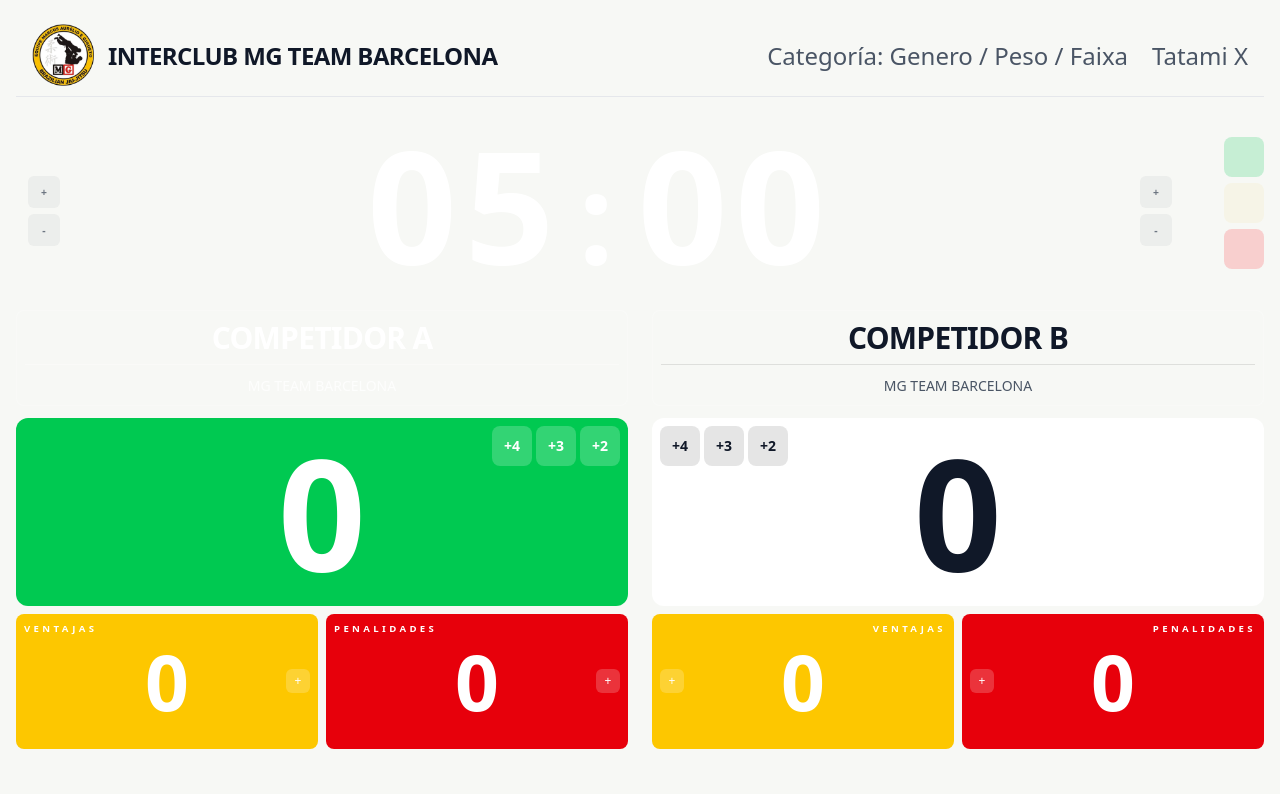
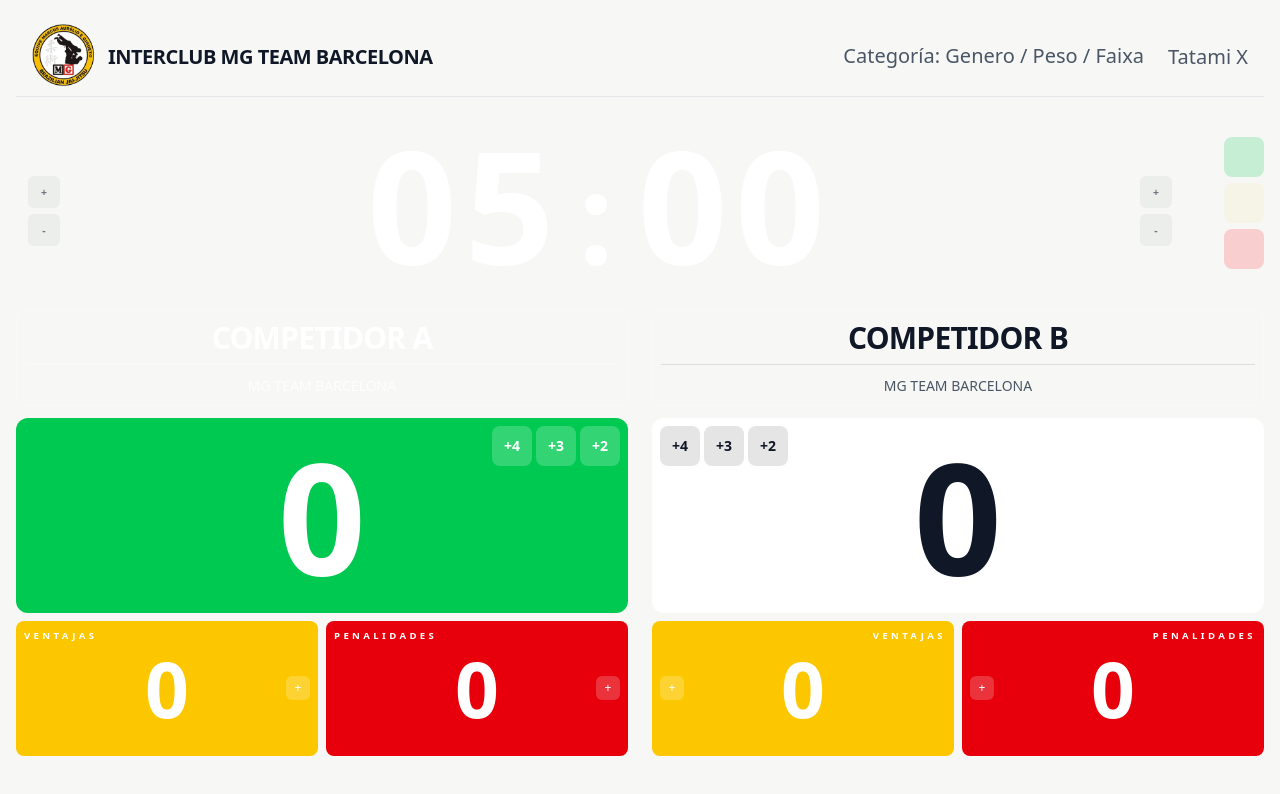
Before and after one commit to nicosis/bjj-scoreboard, a Vue app: page / in a window 1280 px wide. Shown: the top 794 px of the page. Built offline with nearby package versions, Linux system fonts and the light colour scheme.

Commit message:
update window dimensions and enhance responsive design in Header and PlayerPanel components

```diff
--- a/src-tauri/tauri.conf.json
+++ b/src-tauri/tauri.conf.json
@@ -21,8 +21,8 @@
         "decorations": true,
         "alwaysOnTop": false,
         "skipTaskbar": false,
-        "width": 800,
-        "height": 600,
+        "width": 1024,
+        "height": 768,
         "resizable": true,
         "fullscreen": false
       }
--- a/src/App.vue
+++ b/src/App.vue
@@ -13,6 +13,7 @@ const tatami = ref("Tatami X");
 const isDark = ref(true);
 const isCompactHeight = ref(false);
 const isMediumLandscape = ref(false);
+const isNarrowWidth = ref(false);
 
 const players = reactive([
   {
@@ -150,6 +151,7 @@ const updateViewportFlags = () => {
     window.innerWidth >= 1180 &&
     window.innerWidth <= 1500 &&
     window.innerHeight <= 760;
+  isNarrowWidth.value = window.innerWidth <= 1000;
 };
 
 const handleKeyPress = (event) => {
@@ -229,6 +231,7 @@ watch(
             :tatami="tatami"
             :is-dark="isDark"
             :compact="isCompactHeight"
+            :narrow="isNarrowWidth"
             @update:organizer="setOrganizer"
             @update:category="setCategory"
             @update:tatami="setTatami"
--- a/src/components/Header.vue
+++ b/src/components/Header.vue
@@ -25,6 +25,10 @@ const props = defineProps({
     type: Boolean,
     default: false,
   },
+  narrow: {
+    type: Boolean,
+    default: false,
+  },
 });
 
 const emit = defineEmits([
@@ -38,52 +42,141 @@ const updateOrganizer = (value) => emit("update:organizer", value);
 const updateCategory = (value) => emit("update:category", value);
 const updateTatami = (value) => emit("update:tatami", value);
 
+const typographyPreset = computed(() => {
+  if (props.compact) {
+    return "compact";
+  }
+  if (props.narrow) {
+    return "narrow";
+  }
+  return "default";
+});
+
+const organizerSizeMap = {
+  default: "text-3xl",
+  narrow: "text-2xl",
+  compact: "text-xl",
+};
+
+const metaSizeMap = {
+  default: "text-3xl",
+  narrow: "text-2xl",
+  compact: "text-xl",
+};
+
 const headerPaddingClass = computed(() =>
   props.compact ? "px-3 py-2 sm:px-4" : "px-4 py-3 sm:px-6"
 );
+const headerLayoutClass = computed(() =>
+  props.narrow
+    ? "flex flex-col items-start gap-3 whitespace-normal"
+    : "flex items-center justify-between whitespace-nowrap"
+);
 const leftGapClass = computed(() => (props.compact ? "gap-3" : "gap-4"));
-const rightGapClass = computed(() =>
-  props.compact ? "gap-4 sm:gap-6" : "gap-6 sm:gap-8"
+const rightGapClass = computed(() => {
+  if (props.compact) {
+    return "gap-4 sm:gap-6";
+  }
+  if (props.narrow) {
+    return "gap-4";
+  }
+  return "gap-6 sm:gap-8";
+});
+const rightContainerClass = computed(() =>
+  props.narrow ? "flex w-full items-center justify-start" : "flex flex-1 items-center justify-end"
 );
-const metaGapClass = computed(() => (props.compact ? "gap-6" : "gap-8"));
+const metaGapClass = computed(() => {
+  if (props.compact) {
+    return "gap-6";
+  }
+  if (props.narrow) {
+    return "gap-4";
+  }
+  return "gap-8";
+});
+const metaContainerFlexClass = computed(() =>
+  props.narrow ? "sm:flex-wrap sm:justify-start sm:gap-y-1.5" : ""
+);
 const logoSizeClass = computed(() =>
   props.compact ? "h-14 w-14 sm:h-16 sm:w-16" : "h-16 w-16 sm:h-20 sm:w-20"
 );
-const organizerDisplayClass = computed(() =>
-  props.compact
-    ? "text-left text-2xl font-bold leading-tight tracking-tight hover:text-primary focus:outline-none"
-    : "text-left text-3xl font-bold leading-tight tracking-tight hover:text-primary focus:outline-none"
-);
-const organizerInputClass = computed(() =>
-  props.compact ? "text-2xl font-semibold" : "text-3xl font-semibold"
-);
+const organizerDisplayClass = computed(() => {
+  const size = organizerSizeMap[typographyPreset.value];
+  const leading =
+    typographyPreset.value === "compact" ? "leading-tight" : "leading-snug";
+  return `text-left ${size} font-bold ${leading} tracking-tight hover:text-primary focus:outline-none`;
+});
+
+const organizerInputClass = computed(() => {
+  switch (typographyPreset.value) {
+    case "compact":
+      return "text-xl font-semibold";
+    case "narrow":
+      return "text-2xl font-semibold";
+    default:
+      return "text-3xl font-semibold";
+  }
+});
 const metaToneClass =
   "font-medium text-gray-600 hover:text-primary dark:text-white/80";
 
 const metaDisplayClass = computed(() => {
-  const size = props.compact ? "text-2xl" : "text-3xl";
-  const leading = props.compact ? "leading-tight" : "leading-normal";
+  const size = metaSizeMap[typographyPreset.value];
+  const leading =
+    typographyPreset.value === "compact" ? "leading-tight" : "leading-normal";
   return `${size} ${leading} ${metaToneClass}`;
 });
 
 const categoryDisplayClass = computed(() => {
-  const size = props.compact ? "text-2xl" : "text-3xl";
-  const leading = props.compact ? "leading-tight" : "leading-normal";
+  const size = metaSizeMap[typographyPreset.value];
+  const leading =
+    typographyPreset.value === "compact" ? "leading-tight" : "leading-normal";
   return `${size} ${leading} ${metaToneClass}`;
 });
 
-const metaInputClass = computed(() => (props.compact ? "text-xl" : "text-2xl"));
-const categoryInputClass = computed(() =>
-  props.compact ? "text-2xl" : "text-3xl"
-);
+const metaInputClass = computed(() => {
+  switch (typographyPreset.value) {
+    case "compact":
+      return "text-lg";
+    case "narrow":
+      return "text-xl";
+    default:
+      return "text-2xl";
+  }
+});
 
-const categoryDropdownClass = computed(() =>
-  props.compact ? "text-xl" : "text-2xl"
-);
+const categoryInputClass = computed(() => {
+  switch (typographyPreset.value) {
+    case "compact":
+      return "text-xl";
+    case "narrow":
+      return "text-2xl";
+    default:
+      return "text-3xl";
+  }
+});
 
-const categoryOptionLabelClass = computed(() =>
-  props.compact ? "text-xl font-semibold" : "text-2xl font-semibold"
-);
+const categoryDropdownClass = computed(() => {
+  switch (typographyPreset.value) {
+    case "compact":
+      return "text-lg";
+    case "narrow":
+      return "text-xl";
+    default:
+      return "text-2xl";
+  }
+});
+
+const categoryOptionLabelClass = computed(() => {
+  switch (typographyPreset.value) {
+    case "compact":
+      return "text-lg font-semibold";
+    case "narrow":
+      return "text-xl font-semibold";
+    default:
+      return "text-2xl font-semibold";
+  }
+});
 
 const categoryOptions = categories ?? [];
 </script>
@@ -91,8 +184,9 @@ const categoryOptions = categories ?? [];
 <template>
   <header
     :class="[
-      'flex items-center justify-between whitespace-nowrap border-b border-gray-200 text-gray-900 dark:border-white/10 dark:text-white',
+      'border-b border-gray-200 text-gray-900 dark:border-white/10 dark:text-white',
       headerPaddingClass,
+      headerLayoutClass,
     ]"
   >
     <div :class="['flex items-center', leftGapClass]">
@@ -109,8 +203,14 @@ const categoryOptions = categories ?? [];
         @update:model-value="updateOrganizer"
       />
     </div>
-    <div :class="['flex flex-1 items-center justify-end', rightGapClass]">
-      <div :class="['hidden items-center sm:flex', metaGapClass]">
+    <div :class="[rightContainerClass, rightGapClass]">
+      <div
+        :class="[
+          'hidden items-center sm:flex',
+          metaGapClass,
+          metaContainerFlexClass,
+        ]"
+      >
         <EditableAutocomplete
           :model-value="category"
           placeholder="Categoria"
--- a/src/components/PlayerPanel.vue
+++ b/src/components/PlayerPanel.vue
@@ -117,9 +117,15 @@ const scoreStackGapClass = computed(() =>
   props.compact ? "gap-2" : "gap-2 sm:gap-3"
 );
 
-const pointsCardFlexClass = computed(() =>
-  props.compact ? "flex-[0.6]" : "flex-[0.9]"
-);
+const pointsCardFlexClass = computed(() => {
+  if (props.compact) {
+    return "flex-[0.6]";
+  }
+  if (props.condensedStats) {
+    return "flex-[2]";
+  }
+  return "flex-[0.9]";
+});
 
 const pointsCardPaddingClass = computed(() =>
   props.compact ? "p-1" : "p-1 sm:p-1.5"
@@ -165,9 +171,15 @@ const statsGridGapClass = computed(() =>
   props.condensedStats ? "gap-1.5" : props.compact ? "gap-2" : "gap-3 sm:gap-4"
 );
 
-const statsGridFlexClass = computed(() =>
-  props.condensedStats ? "flex-[0.24]" : props.compact ? "flex-[0.3]" : ""
-);
+const statsGridFlexClass = computed(() => {
+  if (props.compact) {
+    return "flex-[0.32]";
+  }
+  if (props.condensedStats) {
+    return "flex-[1]";
+  }
+  return "";
+});
 
 const statBoxPaddingClass = computed(() => {
   if (props.condensedStats) {
```
